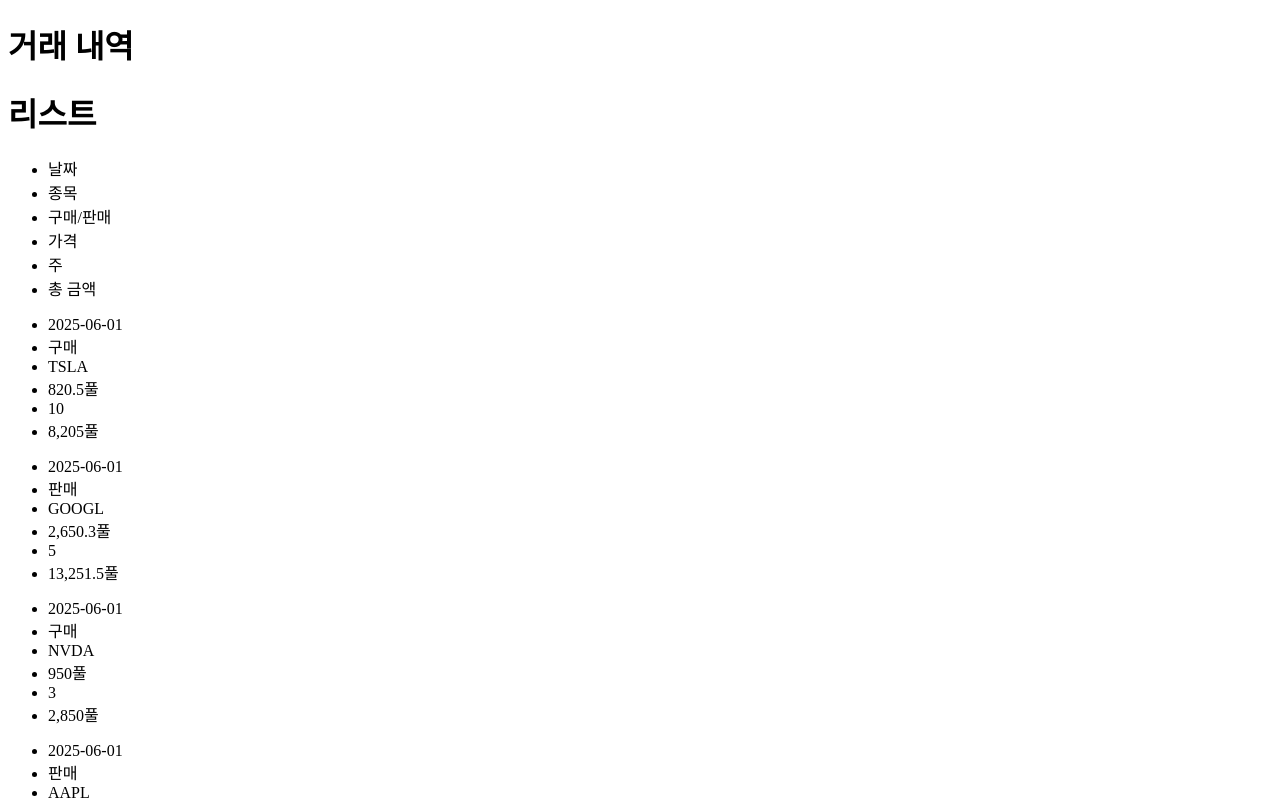
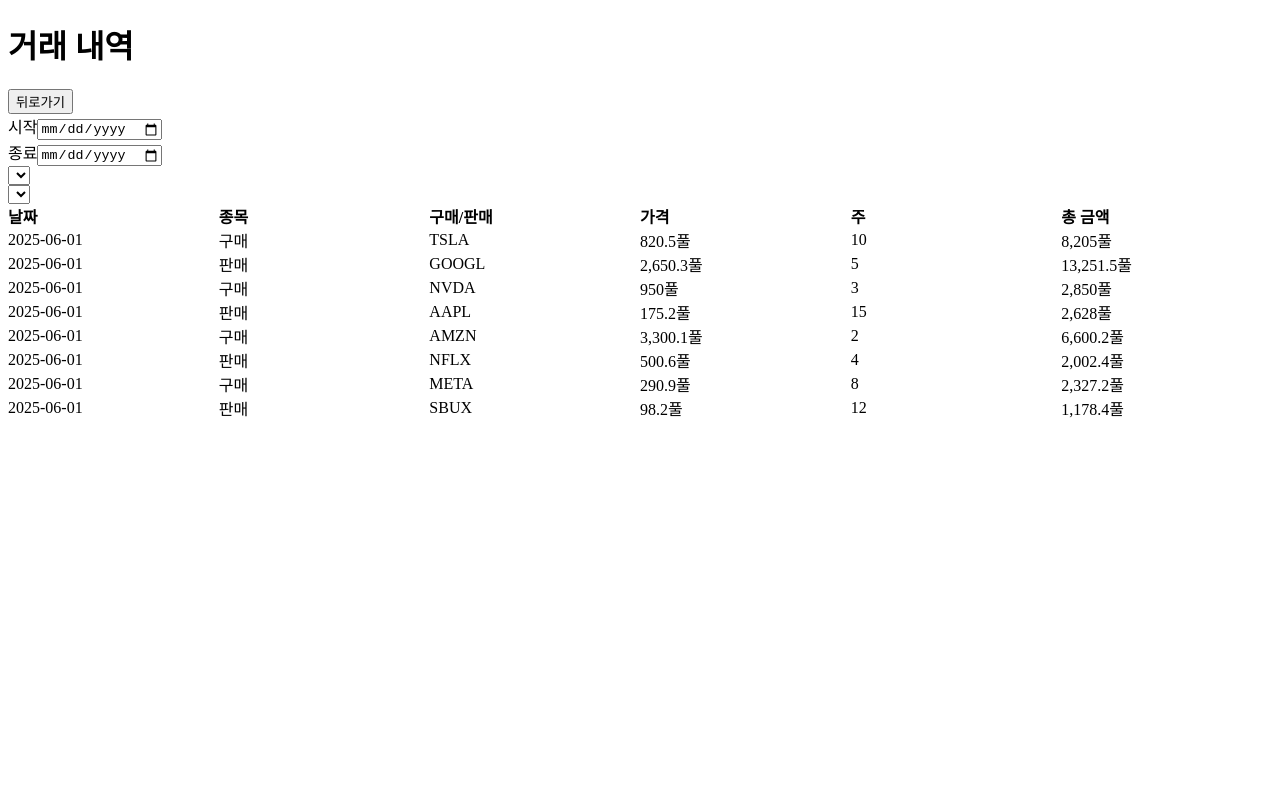
Before and after one commit to kdt-ful-class-three-group/KDT-FUL-3_PROJECT-A-3, a Next.js app in the folder client/: page /history in a window 1280 px wide. Shown: the top 800 px of the page. Built offline with nearby package versions, Linux system fonts and the light colour scheme.

Commit message:
Test : filter 뼈대 작성

```diff
--- a/client/src/app/history/page.tsx
+++ b/client/src/app/history/page.tsx
@@ -1,9 +1,15 @@
+'use client'
 import TradeList from "@/components/history/TradeList"
+import { Button } from "@/components/common/Button"
+import { useRouter } from "next/navigation"
 
 export default function historyPage(){
+  const router= useRouter()
+
   return(
     <div>
       <h1>거래 내역</h1>
+      <Button name='뒤로가기' onClick={()=>router.back()}/>
       <TradeList />
     </div>
   )
--- a/client/src/components/history/TradeFilter.tsx
+++ b/client/src/components/history/TradeFilter.tsx
@@ -0,0 +1,25 @@
+// 타입
+import { Input } from "../common/Input"
+import { Select } from "../common/Select"
+
+export default function TradeFilter(){
+
+  return(
+    <div>
+      {/* 전체 선택 */}
+      {/* 날짜 */}
+      <div>
+        <Input type="date" label="시작"/>
+        <Input type="date" label="종료"/>
+      </div>
+      {/* 종목 */}
+      <div>
+        <Select option={[{name:'',value:''}]}></Select>
+      </div>
+      {/* 거래 */}
+      <div>
+        <Select option={[{name:'',value:''}]}></Select>
+      </div>
+    </div>
+  )
+}
--- a/client/src/components/history/TradeList.tsx
+++ b/client/src/components/history/TradeList.tsx
@@ -1,26 +1,11 @@
 import { tradeItems } from "../portfolio/mocks/tradeItem";
+import TradeFilter from "./TradeFilter";
 import TradeTable from "./TradeTable";
-
-//타입
-enum TradType {
-  Buy = 0,
-  Sell = 1
-}
-type tradeItem = {
-  id:number; //계좌순서
-  account_number: number; //계좌
-  user_name:string; //유저
-  stock_name:string//종목명
-  price:number; //거래 당식 종목 가격
-  much: number; //거래량
-  buy_sale : TradType; //구매 또는 판매
-  date: string; //거래일자
-}
 
 export default function TradeList(){
   return(
     <div>
-      <h1>리스트</h1>
+      <TradeFilter />
       <TradeTable trades={tradeItems}/>
     </div>
   )
--- a/client/src/components/history/TradeTable.tsx
+++ b/client/src/components/history/TradeTable.tsx
@@ -4,24 +4,24 @@ import { TradeItem, TradeType } from "@/types/tradeItem"
 
 export default function TradeTable({trades}:{trades:TradeItem[]}){
   return(
-    <div>
-      <ul>
-        <li>날짜</li>
-        <li>종목</li>
-        <li>구매/판매</li>
-        <li>가격</li>
-        <li>주</li>
-        <li>총 금액</li>
-      </ul>
+    <div style={{borderCollapse:'collapse'}}>
+      <div style={{display:'grid', gridTemplateColumns:'repeat(6,1fr)',alignItems:'center', fontWeight:'bold'}}>
+        <div>날짜</div>
+        <div>종목</div>
+        <div>구매/판매</div>
+        <div>가격</div>
+        <div>주</div>
+        <div>총 금액</div>
+      </div>
       {trades.map(item=>(
-        <ul key={item.id}>
-          <li>{item.date.split('T')[0]}</li>
-          <li>{item.buy_sale === TradeType.Buy ? '구매':'판매'}</li>
-          <li>{item.stock_name}</li>
-          <li>{item.price.toLocaleString()}풀</li>
-          <li>{item.much}</li>
-          <li>{(item.price*item.much).toLocaleString()}풀</li>
-        </ul>
+        <div key={item.id} style={{display:'grid', gridTemplateColumns:'repeat(6,1fr)', alignItems:'center'}}>
+          <div>{item.date.split('T')[0]}</div>
+          <div>{item.buy_sale === TradeType.Buy ? '구매':'판매'}</div>
+          <div>{item.stock_name}</div>
+          <div>{item.price.toLocaleString()}풀</div>
+          <div>{item.much}</div>
+          <div>{(item.price*item.much).toLocaleString()}풀</div>
+        </div>
       ))}
     </div>
   )
```
Also changed, not shown: client/src/components/signup/SignupForm.tsx (added), client/src/components/signup/fields/IdField.tsx (added), client/src/components/signup/fields/PasswordField.tsx (added).
